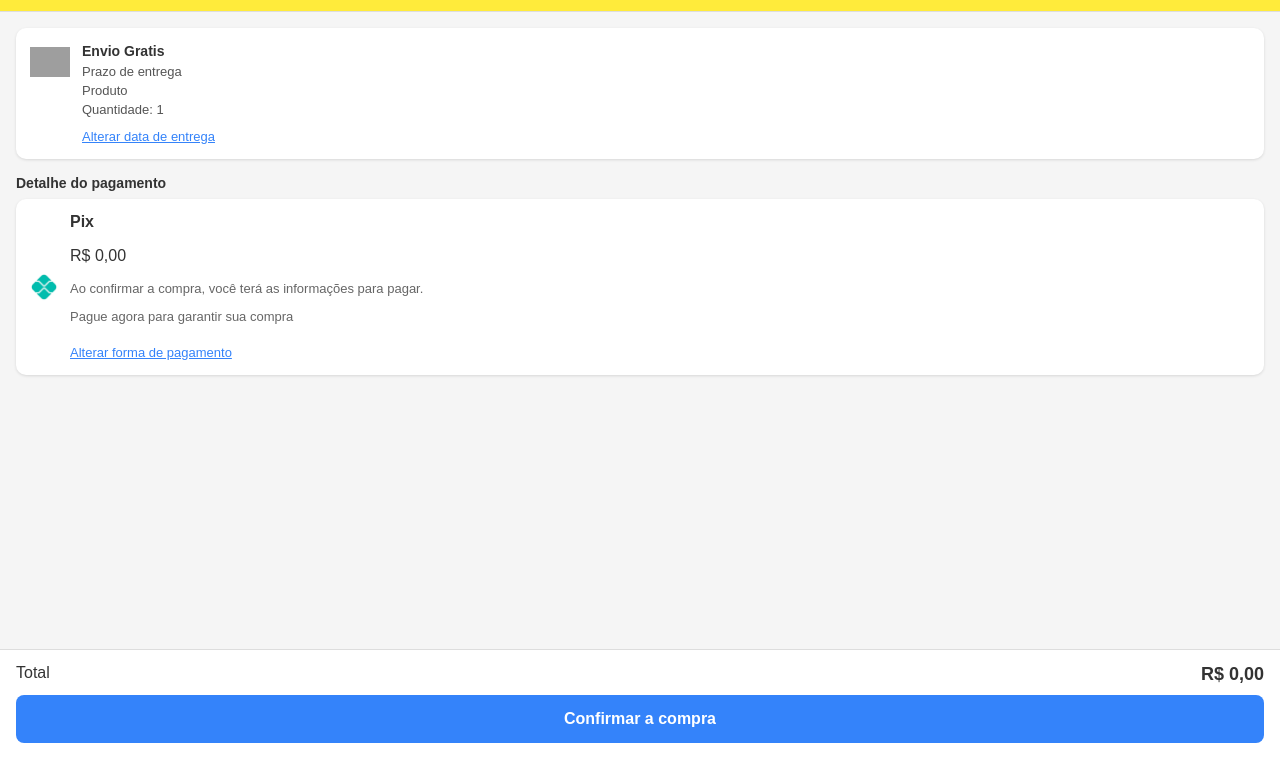
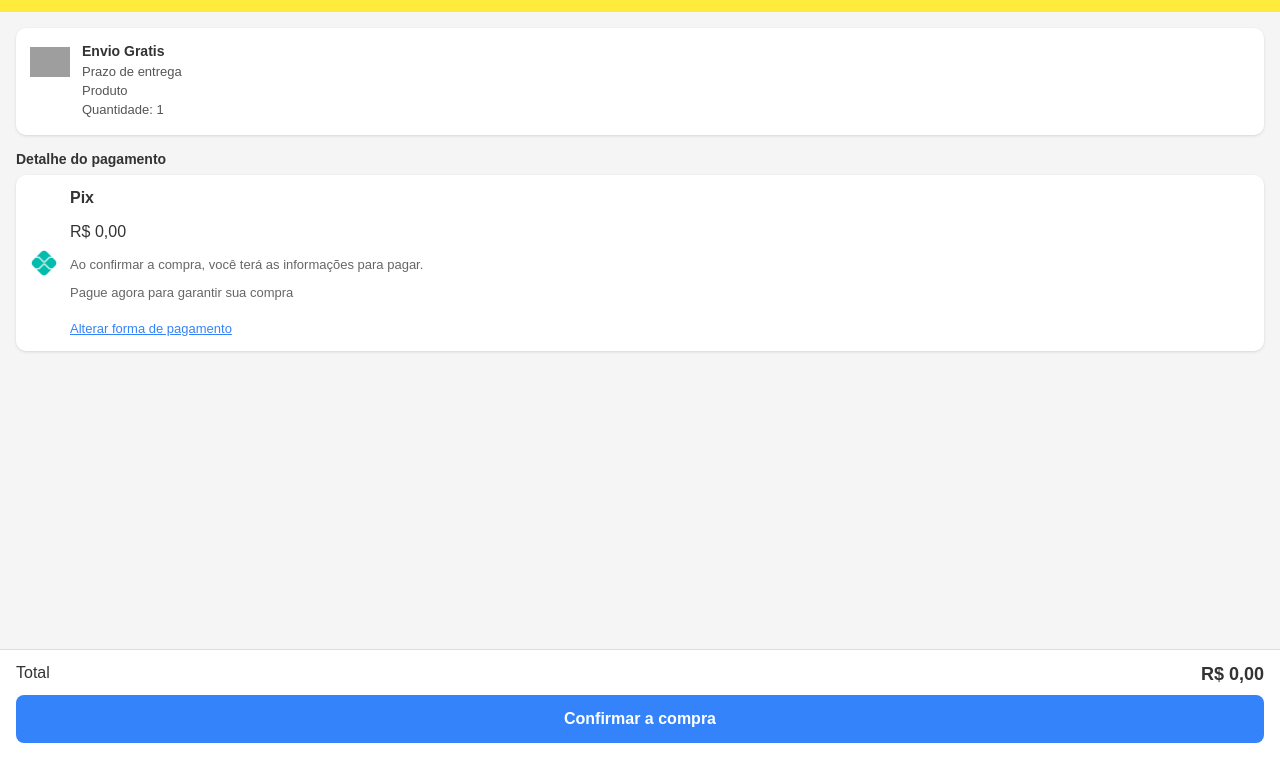
Before and after one commit to danzPC/finalizado, a plain HTML site: page confirmar.html in a window 1280 px wide. Shown: the part 43-800 px from the top of the page. Drawn offline with Linux system fonts and the light colour scheme; grey boxes are pictures that could not be loaded.

Commit message:
Update confirmar.html

```diff
--- a/confirmar.html
+++ b/confirmar.html
@@ -162,7 +162,6 @@ button {
         <p id="prazoEntrega">Prazo de entrega</p>
         <p id="nomeProduto">Produto</p>
         <p>Quantidade: 1</p>
-        <a href="entrega.html" class="link">Alterar data de entrega</a>
       </div>
     </div>
   </div>
```
